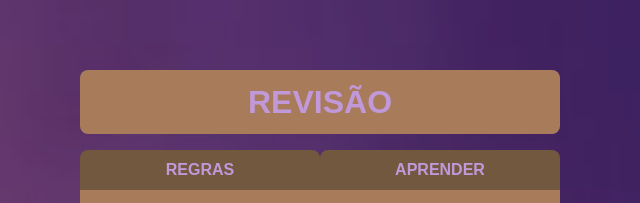
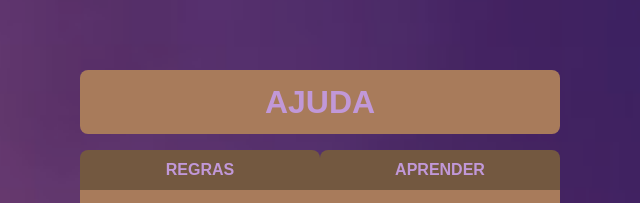
Before and after one commit to stella067/jogo_completo, a plain HTML site: page revisao1.html in a window 1280 px wide. Shown: the part 146-349 px from the top of the page, 320-960 px from the left. Drawn offline with nearby package versions, Linux system fonts and the light colour scheme.

Commit message:
Update revisao1.html

```diff
--- a/revisao1.html
+++ b/revisao1.html
@@ -74,7 +74,7 @@
 </head>
 <body class="flex justify-center items-center min-h-screen">
   <div class="w-full max-w-lg p-4">
-    <div class="title-banner">REVISÃO</div>
+    <div class="title-banner">AJUDA</div>
 
     <!-- Tabs -->
     <div class="flex justify-around">
```
